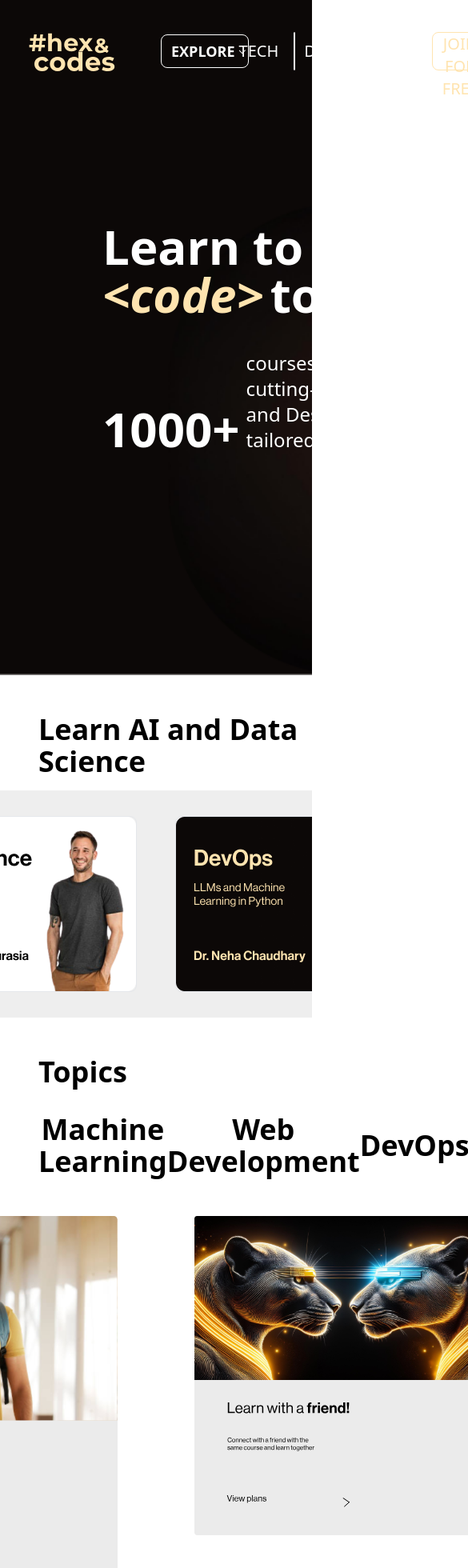
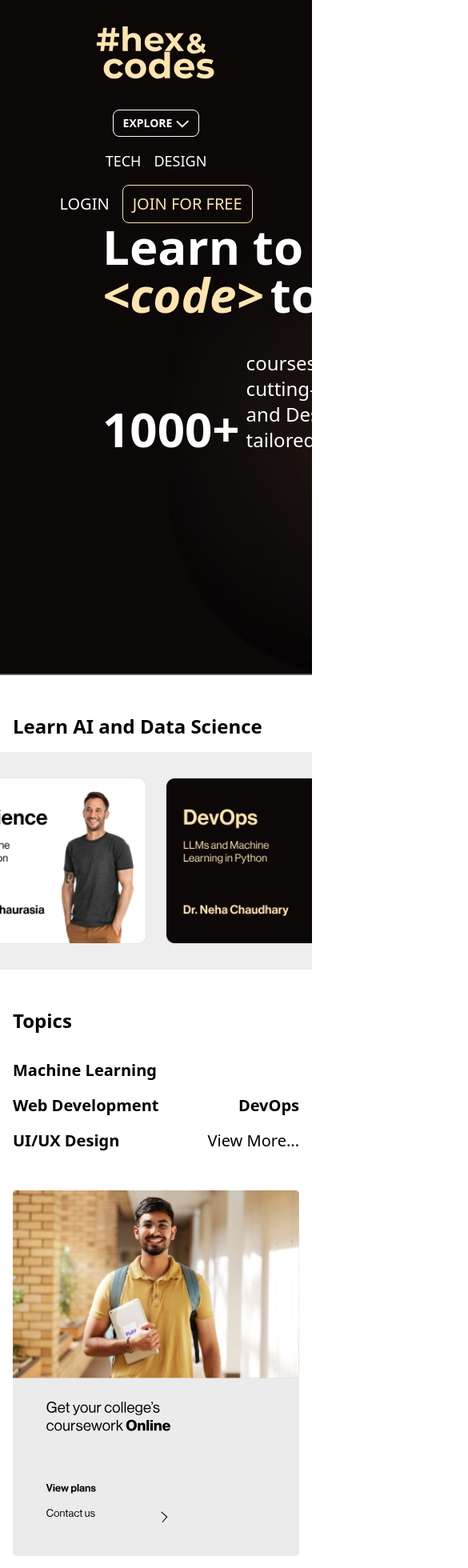
Before and after one commit to mohithingorani/HexAndCode, a Next.js app: page / in a window 390 px wide. Shown: the top 1960 px of the page at 80% size, 585 px wide, since content can reach past the window. Built offline with nearby package versions, Linux system fonts and the light colour scheme.

Commit message:
trying to make it responsive

```diff
--- a/src/app/components/NavBar.tsx
+++ b/src/app/components/NavBar.tsx
@@ -2,28 +2,34 @@
 import Image from "next/image";
 import { useRouter } from "next/navigation";
 
+
+
 export function NavBar() {
   const router = useRouter();
+
   return (
     <div
-      style={{ height: "10vh" }}
-      className="w-full bg-[#0C0807]  px-9 py-16 text-white z-10 flex flex-row justify-between"
+
+      className="w-full bg-[#0C0807] px-6 md:px-9 py-6 md:py-8 text-white z-10 flex flex-col md:flex-row justify-between items-center"
     >
-      <div className="flex flex-row gap-8 justify-between w-full">
-        <div className="flex items-center justify-start w-[70%] gap-6">
+      <div className="flex flex-col md:flex-row gap-4 md:gap-8 justify-start w-full md:w-[70%] items-center md:items-center">
+        {/* Logo */}
         <Image
-            className=""
           src="/group5.svg"
           alt="logo"
           width={150}
           height={30}
+          className="mb-4 md:mb-0"
         />
-          <button className="flex w-36 text-white border px-3 py-1.5 border-white rounded-lg justify-between items-center gap-1 hover:bg-white hover:text-black transition ml-8 mr-4">
-            <div className="text-lg font-semibold">EXPLORE</div>
+
+        {/* Explore Button */}
+        <button className="flex text-white border px-3 py-1.5 border-white rounded-lg justify-between items-center gap-1 hover:bg-white hover:text-black transition md:ml-8 md:mr-4">
+          <div className="text-sm md:text-lg font-semibold">EXPLORE</div>
           <Image src="/down.svg" alt="down" width={17} height={17} />
         </button>
 
-          <div className="flex items-center border border-white rounded-full overflow-hidden max-w-3xl w-[60%] mx-4 h-12 justify-self-start">
+        {/* Search Bar - Hidden on smaller screens */}
+        <div className="hidden md:flex items-center border border-white rounded-full overflow-hidden max-w-3xl w-full md:w-[60%] mx-4 h-12">
           <input
             type="text"
             className="w-full font-bold border-0 focus:outline-none bg-transparent text-white px-6 py-3 text-lg placeholder-gray-400"
@@ -31,7 +37,7 @@ export function NavBar() {
           />
           <button>
             <Image
-                className="w-full h-full p-1 mr-2 "
+              className="w-full h-full p-1 mr-2"
               src="/searchlogo.svg"
               alt="Search"
               width={50}
@@ -40,26 +46,25 @@ export function NavBar() {
           </button>
         </div>
       </div>
-        <div className="flex flex-row gap-2 items-center w-[30%] justify-between">
-          <div></div>
-          <div className="flex gap-8 text-xl">
+
+      {/* Right Section */}
+      <div className="flex flex-col md:flex-row gap-4 md:gap-2 items-center w-full md:w-[30%] justify-between mt-4 md:mt-0">
+        {/* Categories */}
+        <div className="flex gap-4 md:gap-8 text-lg md:text-xl">
           <button className="hover:text-gray-400 transition">TECH</button>
           <button className="hover:text-gray-400 transition">DESIGN</button>
         </div>
 
+        {/* Login and Join Buttons */}
         <div className="flex gap-4 text-xl">
           <button
-              onClick={() => {
-                router.push("/landing");
-              }}
+            onClick={() => router.push("/landing")}
             className="hover:text-gray-400 transition"
           >
             LOGIN
           </button>
           <button
-              onClick={() => {
-                router.push("/landing");
-              }}
+            onClick={() => router.push("/landing")}
             className="text-[#FFE4B0] border px-3 h-12 border-[#FFE4B0] rounded-lg hover:bg-[#FFE4B0] hover:text-black transition"
           >
             JOIN FOR FREE
@@ -67,27 +72,32 @@ export function NavBar() {
         </div>
       </div>
     </div>
-    </div>
   );
 }
+
+
 export function NavBar2() {
   return (
-    <div className="w-full bg-[#0C0807] px-9 py-16 text-white z-10 flex flex-row justify-between">
-      <div className="flex flex-row gap-8 justify-between w-full">
-        <div className="flex items-center justify-start w-[70%] gap-6">
+    <div className="w-full bg-[#0C0807] md:px-9 py-6 md:py-8 text-white z-10 flex flex-col md:flex-row justify-between items-center">
+      {/* Left Section */}
+      <div className="flex flex-col md:flex-row gap-4 md:gap-8 justify-start w-full md:w-[70%] items-center md:items-center">
+        {/* Logo */}
         <Image
-            className=""
           src="/group5.svg"
           alt="logo"
           width={150}
           height={30}
+          className="mb-4 md:mb-0"
         />
-          <button className="flex text-white border px-3 py-1.5 border-white rounded-lg justify-between items-center gap-1 hover:bg-white hover:text-black transition ml-8 mr-4">
-            <div className="text-lg font-semibold">Learn With Friend</div>
+
+        {/* Learn With Friend Button */}
+        <button className="flex text-white border px-3 py-1.5 border-white rounded-lg justify-between items-center gap-1 hover:bg-white hover:text-black transition md:ml-8 md:mr-4">
+          <div className="text-sm md:text-lg font-semibold">Learn With Friend</div>
           <Image src="/down.svg" alt="down" width={17} height={17} />
         </button>
 
-          <div className="flex items-center border border-white rounded-full overflow-hidden max-w-3xl w-[60%] mx-4 h-12 justify-self-start">
+        {/* Search Bar - Hide on mobile */}
+        <div className="hidden md:flex items-center border border-white rounded-full overflow-hidden max-w-3xl w-full md:w-[60%] mx-4 h-12">
           <input
             type="text"
             className="w-full font-bold border-0 focus:outline-none bg-transparent text-white px-6 py-3 text-lg placeholder-gray-400"
@@ -95,7 +105,7 @@ export function NavBar2() {
           />
           <button>
             <Image
-                className="w-full h-full p-1 mr-2 "
+              className="w-full h-full p-1 mr-2"
               src="/searchlogo.svg"
               alt="Search"
               width={50}
@@ -104,21 +114,19 @@ export function NavBar2() {
           </button>
         </div>
       </div>
-        <div className="flex flex-row gap-2 items-center w-[30%] justify-between">
-          <div></div>
-          <div className="flex gap-8 text-xl">
+
+      {/* Right Section */}
+      <div className="flex flex-col md:flex-row gap-4 md:gap-2 items-center w-full md:w-[30%] justify-between mt-4 md:mt-0">
+        {/* Categories */}
+        <div className="flex gap-4 md:gap-8 text-lg md:text-xl">
           <button className="hover:text-gray-400 transition">TECH</button>
           <button className="hover:text-gray-400 transition">DESIGN</button>
         </div>
 
+        {/* Cart and Profile */}
         <div className="flex gap-4 text-xl">
           <button className="hover:text-gray-400 transition">
-              <Image
-                src="/basket.svg"
-                width={"35"}
-                height={"30"}
-                alt="cart"
-              />
+            <Image src="/basket.svg" width={35} height={30} alt="cart" />
           </button>
           <button className="text-black bg-[#FFE4B0] border px-3 h-12 border-[#FFE4B0] rounded-full transition">
             {"M"}
@@ -126,6 +134,5 @@ export function NavBar2() {
         </div>
       </div>
     </div>
-    </div>
   );
 }
--- a/src/app/globals.css
+++ b/src/app/globals.css
@@ -17,6 +17,6 @@
   border-radius: 4px;
 }
 
-::-webkit-scrollbar-thumb:hover{
+/* ::-webkit-scrollbar-thumb:hover{
   background: #0000ff;
-}
+} */
--- a/src/app/page.tsx
+++ b/src/app/page.tsx
@@ -1,4 +1,4 @@
-"use client"
+"use client";
 import Image from "next/image";
 import { Background } from "./components/Background";
 import { Footer } from "./components/Footer";
@@ -7,22 +7,22 @@ export default function LandingLayout() {
   return (
     <>
       <Background />
-      <div className="h-screen">
+      <div className="min-h-screen">
         {/* Section title */}
-        <div className="pl-12 pt-12">
-          <div className="text-black font-semibold text-4xl">
+        <div className="px-4 md:px-12 pt-12">
+          <div className="text-black font-semibold text-2xl md:text-4xl">
             Learn AI and Data Science
           </div>
         </div>
 
         {/* Card container */}
-        <div className="mt-4 flex items-center justify-center gap-12 bg-[#EEEEEE] py-8 overflow-x-auto ">
+        <div className="mt-4 flex items-center justify-center gap-6 md:gap-12 bg-[#EEEEEE] py-8 overflow-x-auto px-4">
           {/* Card 1 */}
           <Image
             className="border rounded-lg hover:shadow-md hover:scale-105 transition-transform duration-500"
             src="/cardblack.png"
-            width={400}
-            height={400}
+            width={300}
+            height={300}
             alt="Card 1"
           />
 
@@ -31,8 +31,8 @@ export default function LandingLayout() {
             className="border rounded-lg hover:shadow-md hover:scale-105 transition-transform duration-500"
             src="/cardwhite.png"
             alt="Card 2"
-            width={400}
-            height={400}
+            width={300}
+            height={300}
           />
 
           {/* Card 3 */}
@@ -40,8 +40,8 @@ export default function LandingLayout() {
             className="border rounded-lg hover:shadow-md hover:scale-105 transition-transform duration-500"
             src="/cardblack.png"
             alt="Card 3"
-            width={400}
-            height={400}
+            width={300}
+            height={300}
           />
 
           {/* Card 4 */}
@@ -49,29 +49,47 @@ export default function LandingLayout() {
             className="border rounded-lg hover:shadow-md hover:scale-105 transition-transform duration-500"
             src="/cardwhite.png"
             alt="Card 4"
-            width={400}
-            height={400}
+            width={300}
+            height={300}
           />
         </div>
-        <div className="pl-12 pt-12">
-          <div className="text-black font-semibold  text-4xl">Topics</div>
-        </div>
-        <div className="px-12 w-full mt-8">
-          <div className=" text-4xl flex justify-between font-bold pr-12  ">
-            <button className=" hover:text-blue-500">Machine Learning</button>
-            <button className=" hover:text-blue-500">Web Development</button>
-            <button className=" hover:text-blue-500">DevOps</button>
-            <button className=" hover:text-blue-500">UI/UX Design</button>
-            <button className="font-normal hover:text-blue-500">
-              View More...
-            </button>
+
+        {/* Topics Section */}
+        <div className="px-4 md:px-12 pt-12">
+          <div className="text-black font-semibold text-2xl md:text-4xl">
+            Topics
           </div>
         </div>
-        <div className="flex justify-center items-start mt-12 gap-24 hover:shadow-md pb-12 w-full">
-            <Image src="/landingcard1.svg" alt="card1" className="h-full hover:shadow-xl hover:scale-[1.02] transition-transform duration-500" height={700} width={445} />
-            <Image src="/landingcard2.svg" alt="card1" className="h-full hover:shadow-xl hover:scale-[1.02] transition-transform duration-500" height={700} width={550} />
+
+        <div className="px-4 md:px-12 w-full mt-8">
+          <div className="text-xl md:text-2xl lg:text-4xl flex flex-wrap justify-between font-bold md:pr-12 gap-4 md:gap-0">
+            <button className="hover:text-blue-500">Machine Learning</button>
+            <button className="hover:text-blue-500">Web Development</button>
+            <button className="hover:text-blue-500">DevOps</button>
+            <button className="hover:text-blue-500">UI/UX Design</button>
+            <button className="font-normal hover:text-blue-500">View More...</button>
+          </div>
         </div>
-        <Footer/>
+
+        {/* Landing Cards Section */}
+        <div className="flex flex-col lg:flex-row justify-center items-start mt-12 gap-12 lg:gap-24 pb-12 px-4 md:px-12">
+          <Image
+            src="/landingcard1.svg"
+            alt="card1"
+            className="hover:shadow-xl hover:scale-[1.02] transition-transform duration-500"
+            height={600}
+            width={400}
+          />
+          <Image
+            src="/landingcard2.svg"
+            alt="card2"
+            className="hover:shadow-xl hover:scale-[1.02] transition-transform duration-500"
+            height={600}
+            width={450}
+          />
+        </div>
+
+        <Footer />
       </div>
     </>
   );
```
Lines whose indentation alone changed are shown as unchanged.
